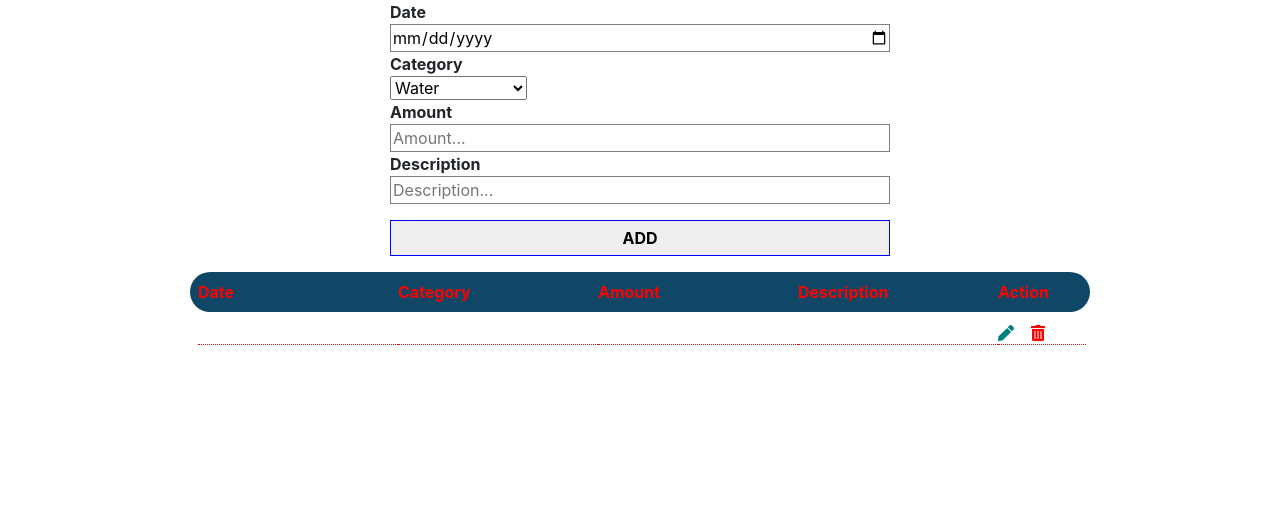
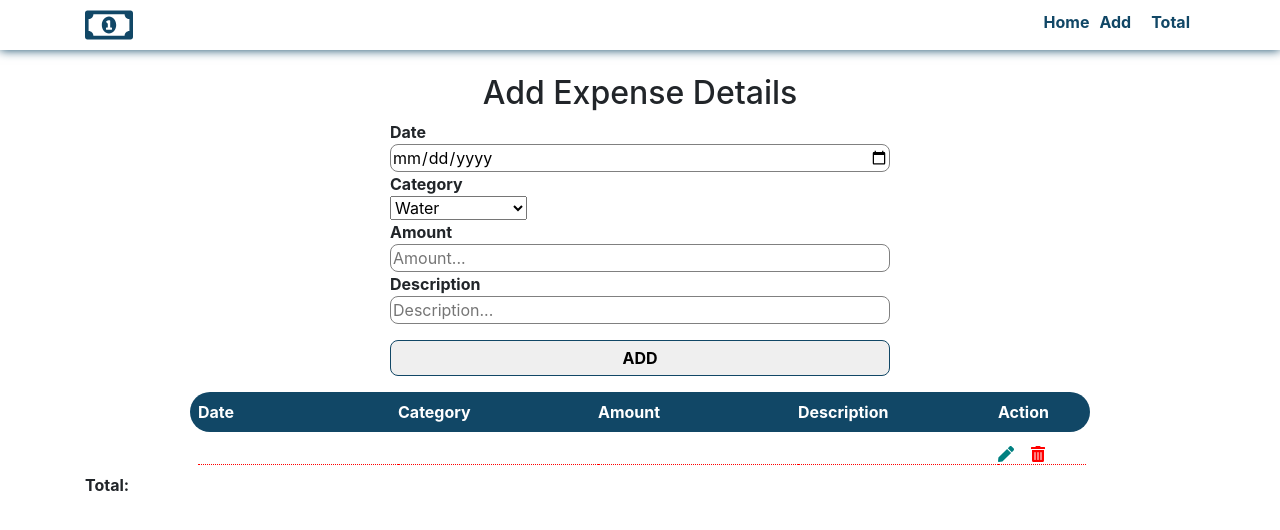
Before and after one commit to albertdugba/expense-tracker-app, a React (Create React App) app: page / in a window 1280 px wide. Shown: the top 530 px of the page. Built offline with nearby package versions, Linux system fonts and the light colour scheme.

Commit message:
refactor code

```diff
--- a/src/App.css
+++ b/src/App.css
@@ -1,3 +1,37 @@
+/* Navbar */
+.nav-container {
+  color: rgb(17, 71, 102);
+  box-shadow: 0 0 10px 0 rgb(17, 71, 102);
+}
+
+.navBar {
+  display: flex;
+  justify-content: space-between;
+  align-items: center;
+}
+
+.ul {
+  margin-top: 10px;
+}
+
+.logo {
+  font-size: 3rem;
+}
+
+a {
+  text-decoration: none;
+}
+ul {
+  display: flex;
+}
+
+li {
+  list-style: none;
+  font-weight: bolder;
+  margin: 0 5px;
+  align-items: center;
+}
+
 form {
   max-width: 500px;
   margin: auto;
@@ -12,6 +46,7 @@ label {
 form input,
 button {
   width: 100%;
+  border-radius: 8px;
 }
 
 form input {
@@ -23,7 +58,7 @@ form input {
 button {
   outline: none;
   border: none;
-  border: 1.4px solid blue;
+  border: 1.4px solid rgb(17, 71, 102);
   font-weight: bold;
   text-transform: uppercase;
   transition-duration: 0.5s;
@@ -32,7 +67,7 @@ button {
 
 button:hover {
   transition: ease-in;
-  background: rgb(6, 18, 73);
+  background: rgb(17, 71, 102);
   color: #fff;
 }
 
@@ -42,7 +77,7 @@ button:hover {
   display: grid;
   grid-template-columns: repeat(5, 200px);
   background: rgb(17, 71, 102);
-  color: red;
+  color: white;
   padding: 0.5rem;
   border-radius: 20px;
   max-width: 900px;
@@ -77,3 +112,13 @@ button:hover {
   color: teal;
   cursor: pointer;
 }
+
+/* Animation */
+
+h2 {
+  transition-duration: 0.8s;
+}
+.animated-heading:hover {
+  color: rgb(17, 71, 102);
+  transform: skewX(2deg) skewY(2deg);
+}
--- a/src/App.js
+++ b/src/App.js
@@ -4,6 +4,7 @@ import uuid from "uuid";
 import "./App.css";
 import FormInput from "./components/FormInput";
 import FormItem from "./components/FormItem";
+import Header from "./components/Header";
 
 class App extends Component {
   state = {
@@ -13,19 +14,23 @@ class App extends Component {
         date: "",
         category: "",
         description: "",
-        amount: "",
-        total: ""
+        amount: [],
+        total: null,
+        editExpense: false
       }
     ]
   };
 
-  addFormInput = (date, category, description, amount) => {
+  addFormInput = (date, category, description, amount, total) => {
+    // let sum = amount.reduce((a, b) => a + b, 0);
+
     const newExpenses = {
       id: uuid(),
       date,
       category,
       description,
-      amount
+      amount,
+      total
     };
     this.setState({
       expensesItem: [...this.state.expensesItem, newExpenses]
@@ -36,13 +41,25 @@ class App extends Component {
     const expensesItem = this.state.expensesItem.filter(item => item.id !== id);
     this.setState({ expensesItem });
   };
+
+  handleEdit = id => {
+    const items = this.state.expensesItem.filter(item => item.id === id);
+    console.log(items);
+    this.setState({
+      editExpense: true,
+      expensesItem: items
+    });
+  };
   render() {
     return (
       <div>
+        <Header />
         <FormInput addInput={this.addFormInput} />
         <FormItem
+          total={this.state.expensesItem.total}
           expenses={this.state.expensesItem}
           handleDelete={this.handleDelete}
+          handleEdit={this.handleEdit}
         />
       </div>
     );
--- a/src/components/FormDetails.js
+++ b/src/components/FormDetails.js
@@ -6,6 +6,7 @@ import "../App.css";
 
 const FormDetails = props => {
   const { date, category, amount, description, id } = props.expense;
+
   return (
     <div>
       <div className="expense-list-item">
@@ -14,7 +15,7 @@ const FormDetails = props => {
         <div>{amount}</div>
         <div>{description}</div>
         <div className="icons">
-          <FaPen className="edit" />
+          <FaPen className="edit" onClick={() => props.handleEdit(id)} />
           <FaTrashAlt className="del" onClick={() => props.handleDelete(id)} />
         </div>
       </div>
--- a/src/components/FormInput.js
+++ b/src/components/FormInput.js
@@ -1,10 +1,12 @@
 import React, { Component } from "react";
+
+import "../App.css";
 
 class FormInput extends Component {
   state = {
     date: "",
     category: "Water",
-    amount: "",
+    amount: [],
     description: ""
   };
 
@@ -20,11 +22,13 @@ class FormInput extends Component {
 
     const { date, category, amount, description } = this.state;
     this.props.addInput(date, category, amount, description);
+    this.setState({ date: "", category: "", amount: "", description: "" });
   };
 
   render() {
     return (
-      <div>
+      <div className="mt-4">
+        <h2 className="text-center animated-heading">Add Expense Details</h2>
         <form onSubmit={this.handleSubmit}>
           <label htmlFor="Date">Date</label>
           <input
--- a/src/components/FormItem.js
+++ b/src/components/FormItem.js
@@ -5,7 +5,7 @@ import FormDetails from "./FormDetails";
 
 class FormItem extends Component {
   render() {
-    const { expenses } = this.props;
+    const { expenses, total } = this.props;
     return (
       <div className="container mt-3">
         <div>
@@ -22,8 +22,10 @@ class FormItem extends Component {
               expense={expense}
               key={expense.id}
               handleDelete={this.props.handleDelete}
+              handleEdit={this.props.handleEdit}
             />
           ))}
+          <strong>Total:{total}</strong>
         </div>
       </div>
     );
--- /dev/null
+++ b/src/components/Header.js
@@ -0,0 +1,24 @@
+import React from "react";
+import { FaRegMoneyBillAlt } from "react-icons/fa";
+
+import "../App.css";
+
+const Header = () => {
+  return (
+    <div className="nav-container">
+      <div className="container navBar">
+        <FaRegMoneyBillAlt className="logo" />
+        <nav className="ul">
+          <ul>
+            <li> Home</li>
+            <li>Add</li>
+            <li />
+            <li>Total</li>
+          </ul>
+        </nav>
+      </div>
+    </div>
+  );
+};
+
+export default Header;
```
